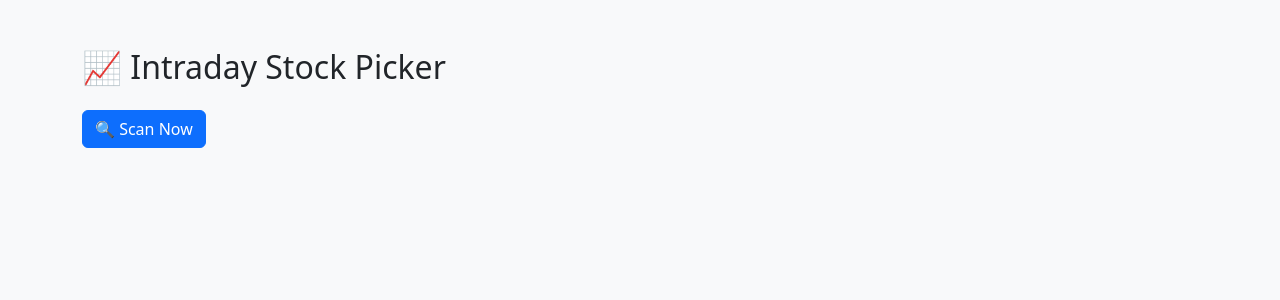
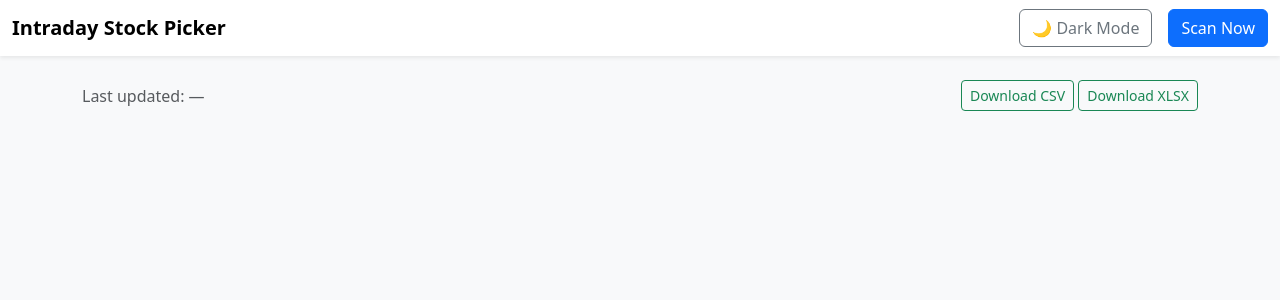
Before and after one commit to Riyaj2025/intraday-stock-picker, a Flask app: page / in a window 1280 px wide. Shown: the top 300 px of the page. Run offline with Flask 3, Linux system fonts and the light colour scheme.

Commit message:
Add smart UI with download and dark mode

```diff
--- /dev/null
+++ b/static/style.css
@@ -0,0 +1,4 @@
+body.light-mode { background: #f8f9fa; color: #212529; }
+body.dark-mode { background: #121212; color: #e0e0e0; }
+.navbar-light.bg-white { background-color: var(--bs-body-bg) !important; }
+.table-striped tbody tr:nth-of-type(odd) { background-color: var(--bs-light) !important; }
--- a/templates/index.html
+++ b/templates/index.html
@@ -1,44 +1,74 @@
 <!DOCTYPE html>
-<html>
+<html lang="en">
 <head>
-    <title>Intraday Stock Picker</title>
+  <meta charset="UTF-8">
+  <meta name="viewport" content="width=device-width, initial-scale=1">
+  <title>📈 Intraday Stock Picker</title>
   <link href="https://cdn.jsdelivr.net/npm/bootstrap@5.3.2/dist/css/bootstrap.min.css" rel="stylesheet">
+  <link href="{{ url_for('static', filename='style.css') }}" rel="stylesheet">
 </head>
-<body class="bg-light">
-    <div class="container py-5">
-        <h2 class="mb-4">📈 Intraday Stock Picker</h2>
+<body class="light-mode">
+  <nav class="navbar navbar-expand-lg navbar-light bg-white shadow-sm">
+    <div class="container-fluid">
+      <a class="navbar-brand fw-bold" href="#">Intraday Stock Picker</a>
+      <div class="d-flex">
+        <button id="modeToggle" class="btn btn-outline-secondary me-3">🌙 Dark Mode</button>
+        <button id="scanBtn" class="btn btn-primary">
+          Scan Now
+          <span id="loader" class="spinner-border spinner-border-sm ms-2 d-none" role="status"></span>
+        </button>
+      </div>
+    </div>
+  </nav>
 
-        <form method="POST">
-            <button type="submit" class="btn btn-primary">🔍 Scan Now</button>
-        </form>
+  <div class="container my-4">
+    <div class="d-flex justify-content-between align-items-center mb-3">
+      <span id="lastUpdated" class="text-muted">Last updated: —</span>
+      <div>
+        <button id="downloadCsv" class="btn btn-outline-success btn-sm">Download CSV</button>
+        <button id="downloadXlsx" class="btn btn-outline-success btn-sm">Download XLSX</button>
+      </div>
+    </div>
 
-        {% if error %}
-            <div class="alert alert-danger mt-3">{{ error }}</div>
-        {% endif %}
-
-        {% if picks %}
-            <h4 class="mt-5">Top 50 Picks</h4>
-            <table class="table table-bordered table-striped mt-3">
+    <div class="table-responsive">
+      <table id="resultsTable" class="table table-striped table-hover align-middle d-none">
         <thead class="table-dark">
           <tr>
             <th>Symbol</th>
-                        <th>Direction</th>
+            <th>Dir</th>
             <th>Score</th>
             <th>Reasons</th>
           </tr>
         </thead>
-                <tbody>
-                    {% for pick in picks %}
-                    <tr>
-                        <td>{{ pick.symbol }}</td>
-                        <td>{{ pick.direction }}</td>
-                        <td>{{ pick.score }}</td>
-                        <td>{{ pick.reasons }}</td>
-                    </tr>
-                    {% endfor %}
-                </tbody>
+        <tbody></tbody>
       </table>
-        {% endif %}
     </div>
+  </div>
+
+  <script>
+    async function scanNow(){
+      document.getElementById('loader').classList.remove('d-none');
+      const res = await fetch('/', { method: 'POST' });
+      const html = await res.text();
+      document.open(); document.write(html); document.close();
+    }
+
+    document.getElementById('scanBtn').onclick = scanNow;
+
+    document.getElementById('modeToggle').onclick = () => {
+      const body = document.body;
+      body.classList.toggle('dark-mode');
+      body.classList.toggle('light-mode');
+      document.getElementById('modeToggle').textContent =
+        body.classList.contains('dark-mode') ? '☀️ Light Mode' : '🌙 Dark Mode';
+    };
+
+    document.getElementById('downloadCsv').onclick = () => {
+      window.location.href = '/download?format=csv';
+    };
+    document.getElementById('downloadXlsx').onclick = () => {
+      window.location.href = '/download?format=xlsx';
+    };
+  </script>
 </body>
 </html>
```
Lines whose indentation alone changed are shown as unchanged.
